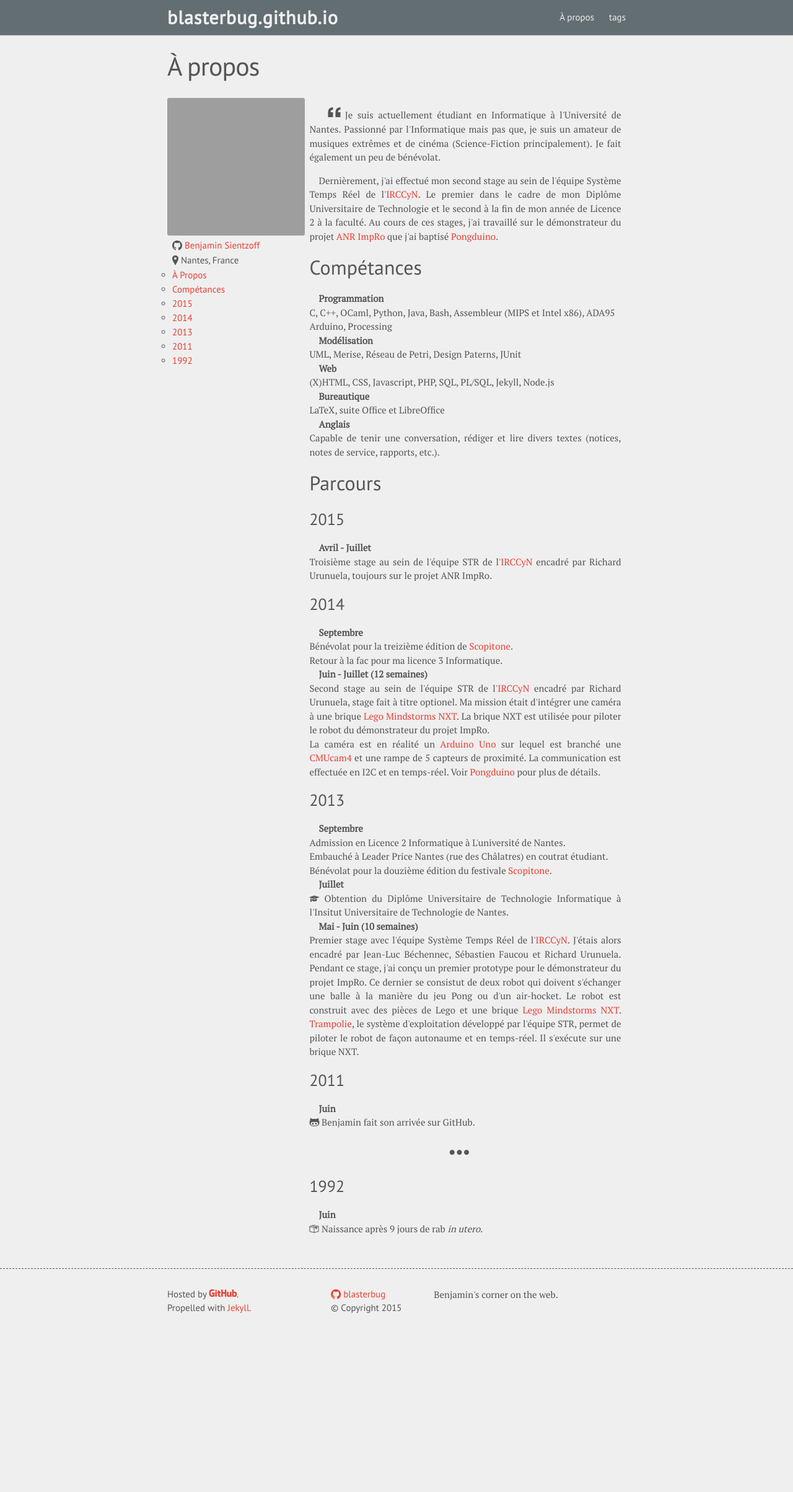
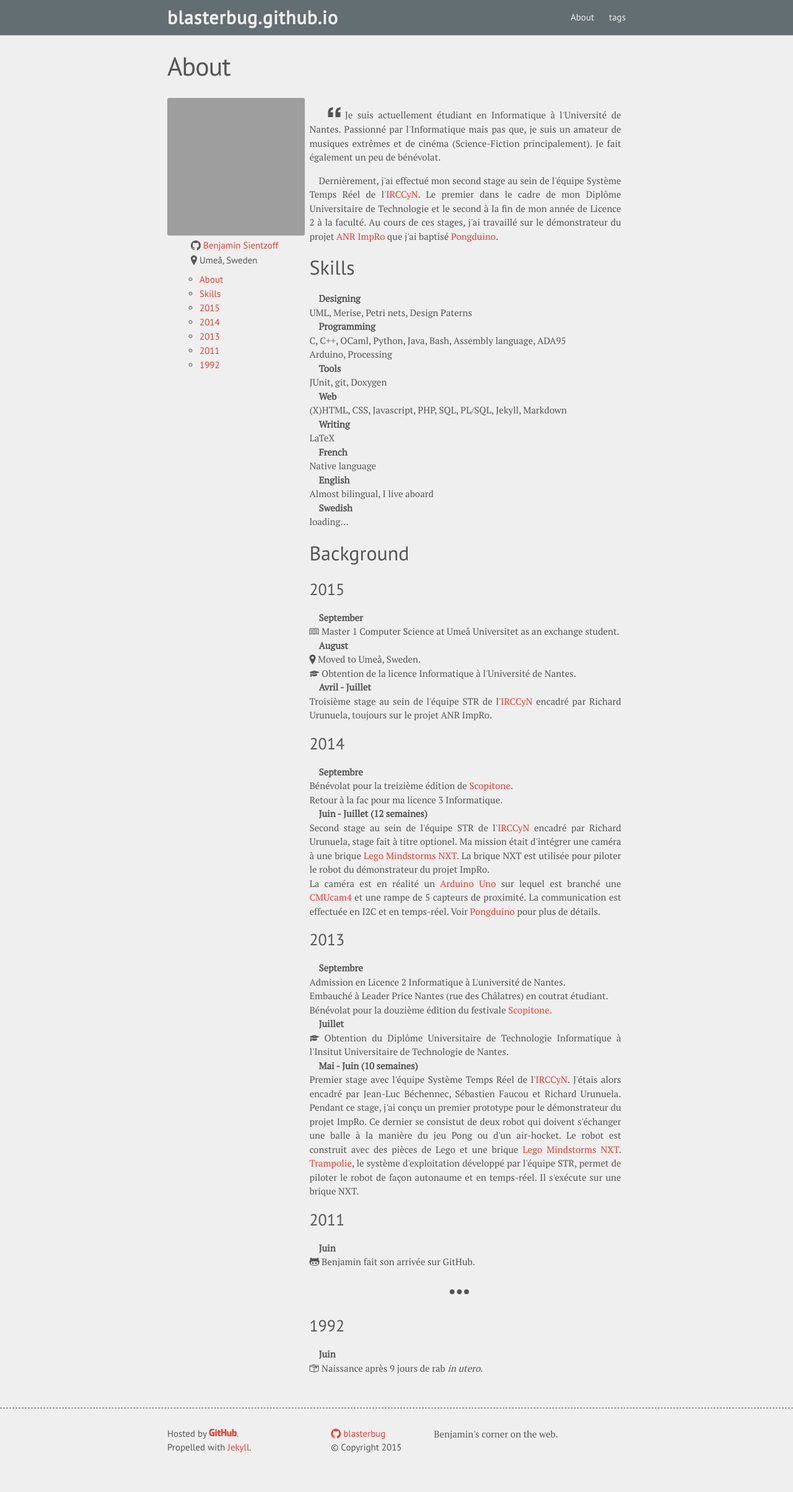
Before and after one commit to blasterbug/blasterbug.github.io, a Jekyll site: the page built from curriculum.md, in a window 1280 px wide. Shown: the whole page at 62% size. Built offline with Jekyll 4.4.1, drawn with Linux system fonts in a browser that asks for light colours; some web fonts are replaced; Markdown is read by kramdown in place of the engine named in the settings; before the commit the page ends 2182 px from its top, so only the background shows below that; grey boxes are pictures that could not be loaded.

Commit message:
CV refreshing, coming up

```diff
--- a/_sass/_curriculum.scss
+++ b/_sass/_curriculum.scss
@@ -20,7 +20,6 @@
     display: list-item;
     list-style: none;
     padding: 0;
-    margin: 0;
 }
 
 #cv-header li {
@@ -45,6 +44,7 @@
 
 #menu li {
     list-style: circle;
+    margin-left: 22px;
 }
 
 section {
--- a/curriculum.md
+++ b/curriculum.md
@@ -1,6 +1,6 @@
 ---
 layout: page
-title: "À propos"
+title: "About"
 permalink: /curriculum/
 ---
 <div id="cv-header">
@@ -9,16 +9,16 @@ permalink: /curriculum/
 
     <ul>
         <li>
-            <span class="octicon octicon-mark-github"></span> <a href="http://www.github.com/blasterbug" title="Mon profil sur GitHub"> Benjamin Sientzoff</a>
+            <span class="octicon octicon-mark-github"></span> <a href="http://www.github.com/blasterbug" title="My profil on GitHub"> Benjamin Sientzoff</a>
         </li>
-        <li><span class="octicon octicon-location"></span> Nantes, France</li>
+        <li><span class="octicon octicon-location"></span> Umeå, Sweden</li>
     </ul>
 
     <div id="menu">
         <ul>
-            <li><a href="#aboutme">À Propos</a></li>
-            <li><a href="#skills">Compétances</a></li>
-			<li><a href="#cur-2015" title="La Suède !" >2015</a></li>
+            <li><a href="#aboutme">About</a></li>
+            <li><a href="#skills">Skills</a></li>
+			<li><a href="#cur-2015" title="Sweden!" >2015</a></li>
             <li><a href="#cur-2014" title="La fin du monde ?" >2014</a></li>
             <li><a href="#cur-2013" title="J'ai eu mon DUT!" >2013</a></li>
             <li><a href="#cur-2011" title="Bienvenue sur GH" >2011</a></li>
@@ -37,24 +37,35 @@ permalink: /curriculum/
         Dernièrement, j'ai effectué mon second stage au sein de l'équipe Système Temps Réel de l'<a href="http://www.irccyn.ec-nantes.fr/fr/l-irccyn/presentation" target="_blank" title="Institut de Recherche en Communication et Cybernétique de Nantes" >IRCCyN</a>. Le premier dans le cadre de mon Diplôme Universitaire de Technologie et le second à la fin de mon année de Licence 2 à la faculté. Au cours de ces stages, j'ai travaillé sur le démonstrateur du projet <a href="http://anr-impro.irccyn.ec-nantes.fr/#description" target="_blank" title="Description du projet ANR ImpRo" >ANR ImpRo</a> que j'ai baptisé <a href="/tags/#pongduino" >Pongduino</a>.
     </p>
 
-    <h2 id="skills">Compétances</h2>
+    <h2 id="skills">Skills</h2>
     <dl>
-        <dt>Programmation</dt>
-        <dd>C, C++, OCaml, Python, Java, Bash, Assembleur (MIPS et Intel x86), ADA95</dd>
+        <dt>Designing</dt>
+        <dd>UML, Merise, Petri nets, Design Paterns</dd>
+        <dt>Programming</dt>
+        <dd>C, C++, OCaml, Python, Java, Bash, Assembly language, ADA95</dd>
         <dd>Arduino, Processing</dd>
-        <dt>Modélisation</dt>
-        <dd>UML, Merise, Réseau de Petri, Design Paterns, JUnit</dd>
+		<dt>Tools</dt>
+		<dd>JUnit, git, Doxygen</dd>
         <dt>Web</dt>
-        <dd>(X)HTML, CSS, Javascript, PHP, SQL, PL/SQL, Jekyll, Node.js</dd>
-        <dt>Bureautique</dt>
-        <dd>LaTeX, suite Office et LibreOffice</dd>
-        <dt>Anglais</dt>
-        <dd>Capable de tenir une conversation, rédiger et lire divers textes (notices, notes de service, rapports, etc.).</dd>
+        <dd>(X)HTML, CSS, Javascript, PHP, SQL, PL/SQL, Jekyll, Markdown</dd>
+        <dt>Writing</dt>
+        <dd>LaTeX</dd>
+        <dt>French</dt>
+		<dd>Native language</dd>
+		<dt>English</dt>
+        <dd>Almost bilingual, I live aboard</dd>
+		<dt>Swedish</dt>
+        <dd>loading...</dd>
     </dl>
 
-    <h2>Parcours</h2>
+    <h2>Background</h2>
     <h3 id="cur-2015" >2015</h3>
     <dl>
+        <dt>September</dt>
+		<dd><span class="octicon octicon-book"></span> Master 1 Computer Science at Umeå Universitet as an exchange student.</dd>
+		<dt>August</dt>
+		<dd><span class="octicon octicon-location"></span> Moved to Umeå, Sweden.</dd>
+        <dd><span class="octicon octicon-mortar-board"></span> Obtention de la licence Informatique à l'Université de Nantes.</dd>
         <dt>Avril - Juillet</dt>
         <dd>Troisième stage au sein de l'équipe STR de l'<a href="http://www.irccyn.ec-nantes.fr/fr/l-irccyn/presentation" target="_blank" title="Institut de Recherche en Communication et Cybernétique de Nantes" >IRCCyN</a> encadré par Richard Urunuela, toujours sur le projet ANR ImpRo.</dd>
     </dl>
```
